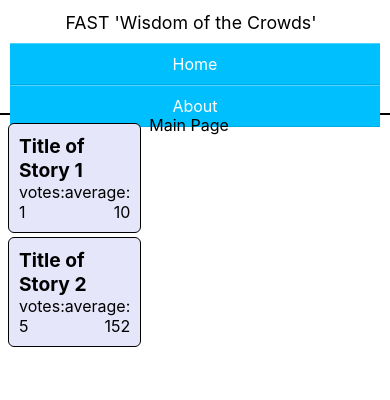
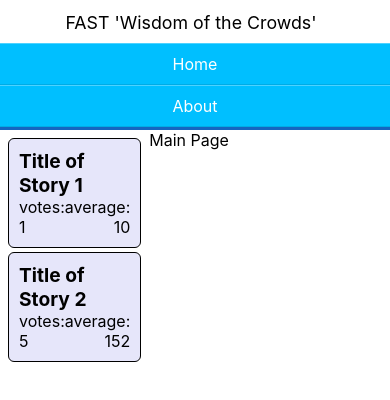
Before and after one commit to MyTurnyet/fast-wisdom-ui, a React (Create React App) app: page / in a window 390 px wide. Shown: the top 400 px of the page. Built offline with nearby package versions, Linux system fonts and the light colour scheme.

Commit message:
update styling

```diff
--- a/src/App.scss
+++ b/src/App.scss
@@ -1,11 +1,11 @@
 
 .App {
   text-align: center;
-  height: 12vh;
+  //height: 12vh;
   justify-content: center;
 
   &.HardLine {
-    border-bottom: black 2px solid;
+    border-bottom: #1565C0 3px solid;
   }
 }
 
--- a/src/components/navbar.scss
+++ b/src/components/navbar.scss
@@ -1,22 +1,23 @@
 .navigation {
   display: flex;
-  flex-flow: row wrap;
+  //flex-flow: row wrap;
+  flex-direction: row;
   justify-content: center;
+  list-style: none;
+  margin-top: 10px;
+  background: deepskyblue;
 
-  list-style: none;
-  margin: 10px;
-  background: deepskyblue;
-}
-
-.navigation a {
+  a {
     text-decoration: none;
     display: block;
     padding: 1em;
     color: white;
+
   }
 
-.navigation a:hover {
+  a:hover {
     background: #1565C0;
+  }
 }
 
 @media all and (max-width: 800px) {
@@ -29,14 +30,16 @@
   .navigation {
     flex-flow: column wrap;
     padding: 0;
-  }
-  .navigation a {
+
+    a {
       text-align: center;
       padding: 10px;
       border-top: 1px solid rgba(255, 255, 255, 0.3);
       border-bottom: 1px solid rgba(0, 0, 0, 0.1);
     }
-  .navigation li:last-of-type a {
+
+    li:last-of-type a {
       border-bottom: none;
     }
   }
+}
```
Lines whose indentation alone changed are shown as unchanged.
